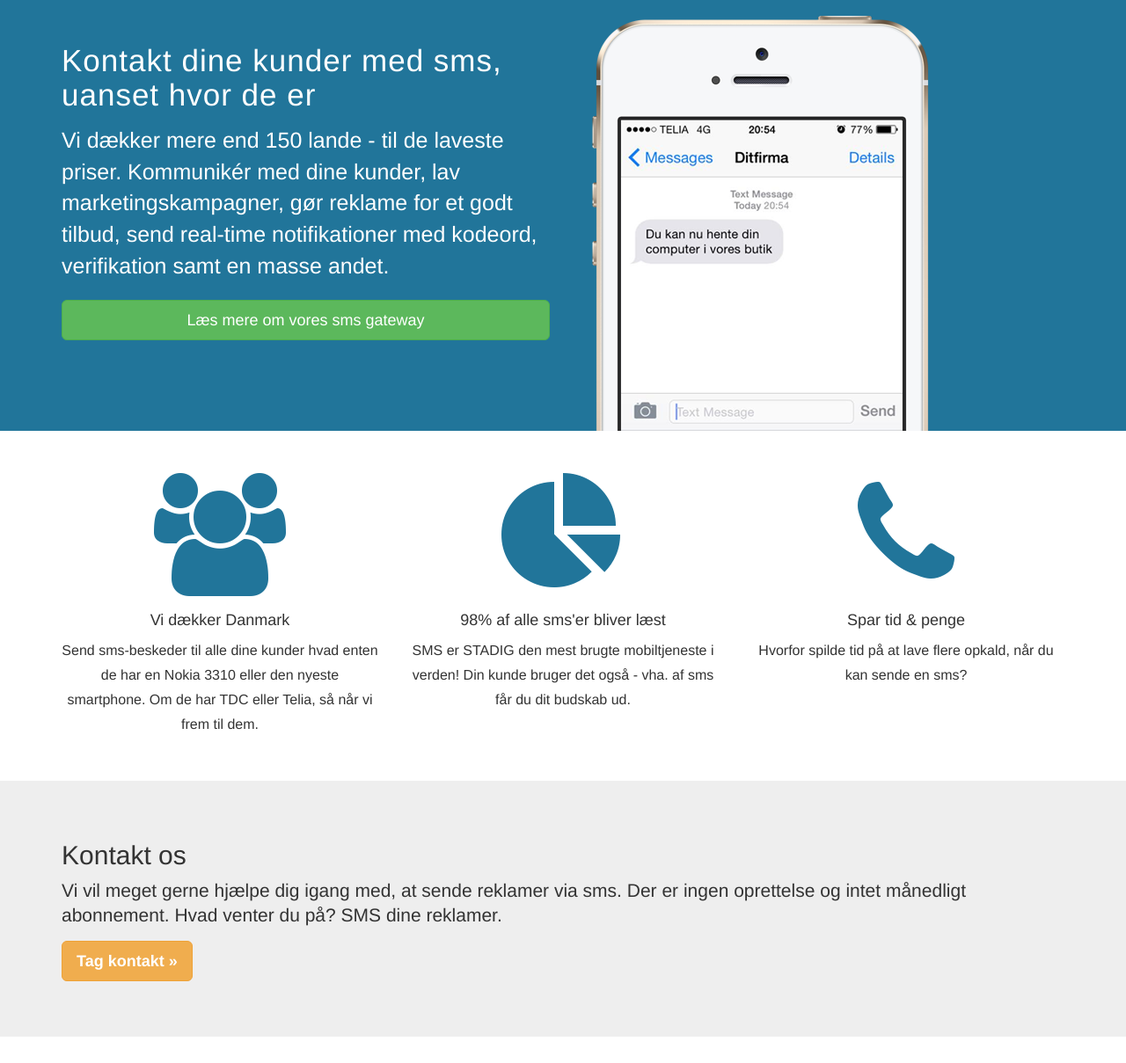
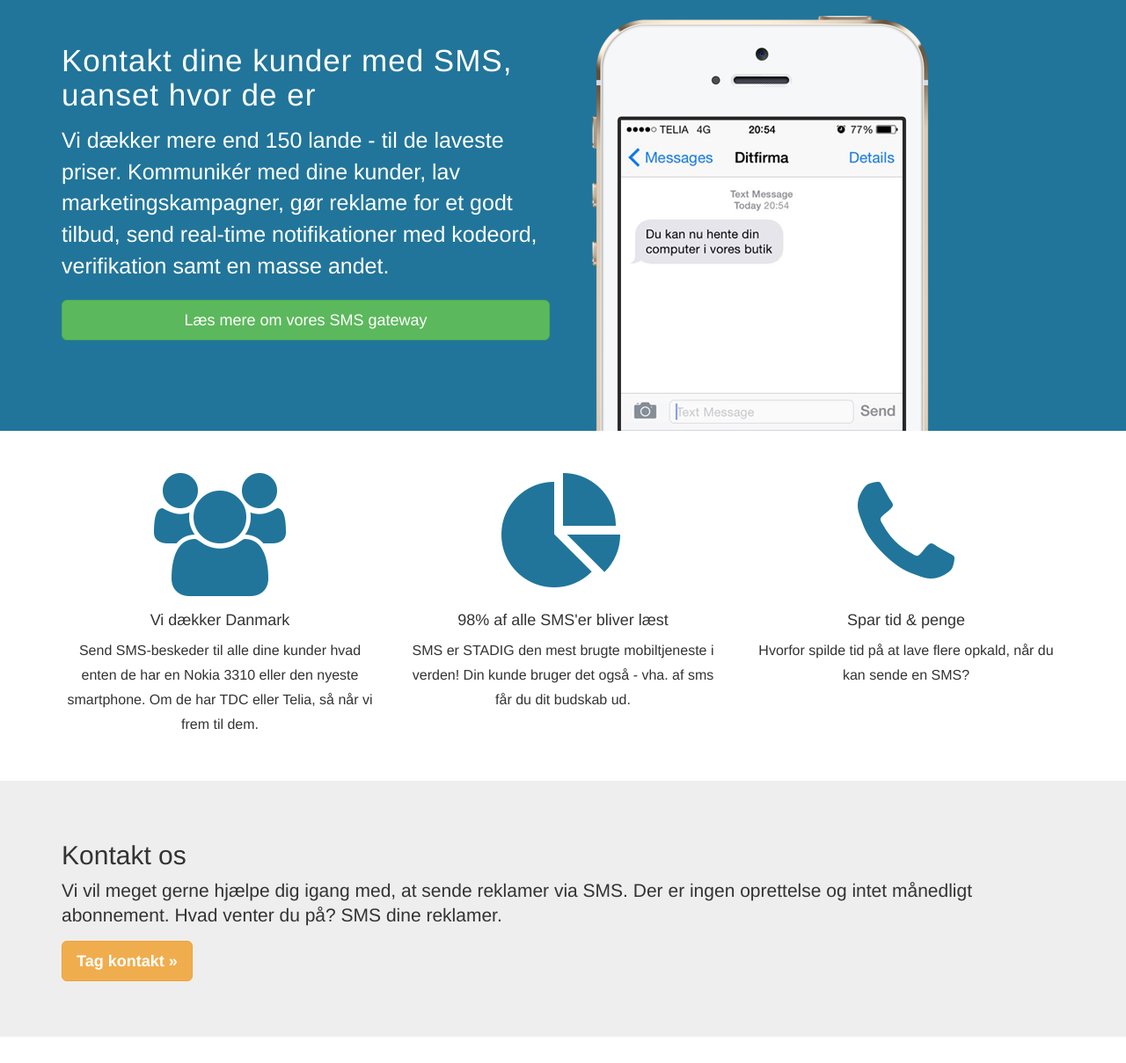
Before and after one commit to onlinegateway/reklamesms.dk, a plain HTML site: page index.html in a window 1280 px wide. Shown: the whole page at 88% size. Drawn offline with nearby package versions, Linux system fonts and the light colour scheme.

Commit message:
Update index.html

```diff
--- a/index.html
+++ b/index.html
@@ -18,13 +18,13 @@
 			<div class="container">
 				<div class="row">
 					<div class="col-sm-6">
-						<h1>Kontakt dine kunder med sms, uanset hvor de er</h1>
+						<h1>Kontakt dine kunder med SMS, uanset hvor de er</h1>
 						<div class="breadtext">
 							Vi dækker mere end 150 lande - til de laveste priser. Kommunikér med dine kunder, lav marketingskampagner, gør reklame for et godt tilbud, send real-time notifikationer med kodeord, verifikation samt en masse andet.
 						</div>
 						<div class="clearfix"><br /></div>
 						<p>
-							<a href="https://txty.dk/loesninger/?ref=reklamesms.dk" class="btn btn-success btn-lg btn-block">Læs mere om vores sms gateway</a>
+							<a href="https://txty.dk/loesninger/?ref=reklamesms.dk" class="btn btn-success btn-lg btn-block">Læs mere om vores SMS gateway</a>
 						</p>
 					</div>
 					<div class="col-sm-6">
@@ -39,12 +39,12 @@
 					<i class="fa fa-users"></i>
 					<h4>Vi dækker Danmark</h4>
 					<p>
-						Send sms-beskeder til alle dine kunder hvad enten de har en Nokia 3310 eller den nyeste smartphone. Om de har TDC eller Telia, så når vi frem til dem.
+						Send SMS-beskeder til alle dine kunder hvad enten de har en Nokia 3310 eller den nyeste smartphone. Om de har TDC eller Telia, så når vi frem til dem.
 					</p>
 				</div>
 				<div class="col-sm-4">
 					<i class="fa fa-pie-chart"></i>
-					<h4>98% af alle sms'er bliver læst</h4>
+					<h4>98% af alle SMS'er bliver læst</h4>
 					<p>
 						SMS er STADIG den mest brugte mobiltjeneste i verden! Din kunde bruger det også - vha. af sms får du dit budskab ud.
 					</p>
@@ -53,7 +53,7 @@
 					<i class="fa fa-phone"></i>
 					<h4>Spar tid & penge</h4>
 					<p>
-						Hvorfor spilde tid på at lave flere opkald, når du kan sende en sms?
+						Hvorfor spilde tid på at lave flere opkald, når du kan sende en SMS?
 					</p>
 				</div>
 			</div>
@@ -62,7 +62,7 @@
 			<div class="container">
 				<h2>Kontakt os</h2>
 				<p>
-					Vi vil meget gerne hjælpe dig igang med, at sende reklamer via sms. Der er ingen oprettelse og intet månedligt abonnement.
+					Vi vil meget gerne hjælpe dig igang med, at sende reklamer via SMS. Der er ingen oprettelse og intet månedligt abonnement.
 					Hvad venter du på? SMS dine reklamer.
 				</p>
 				<p>
```
